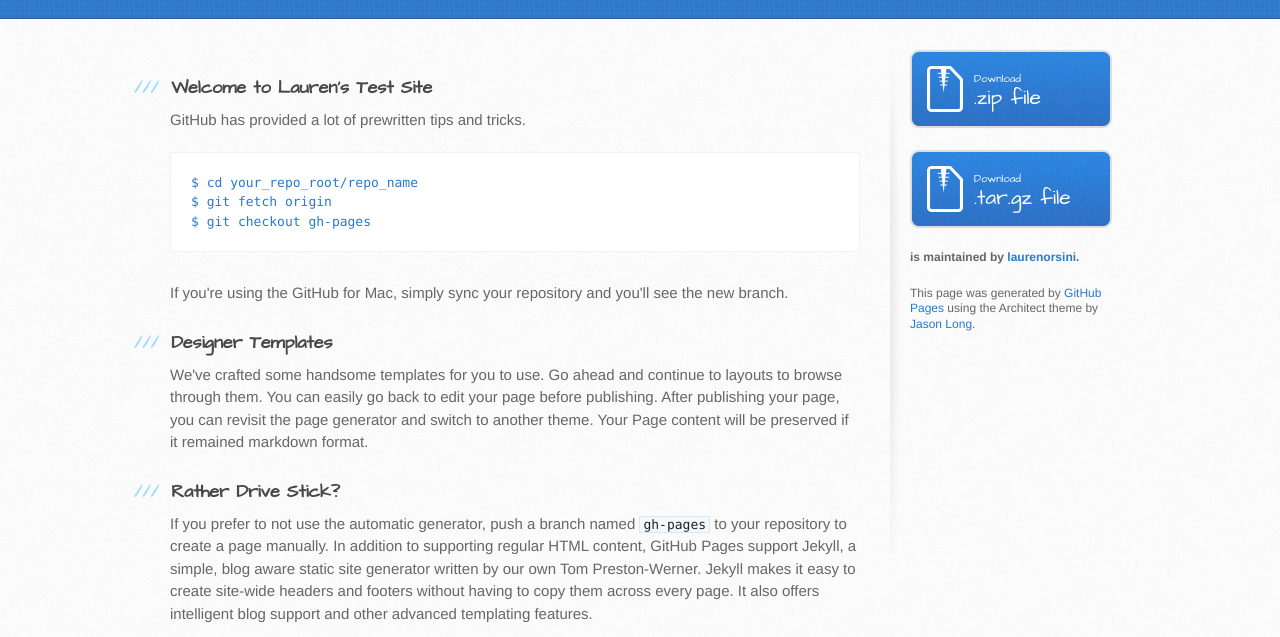
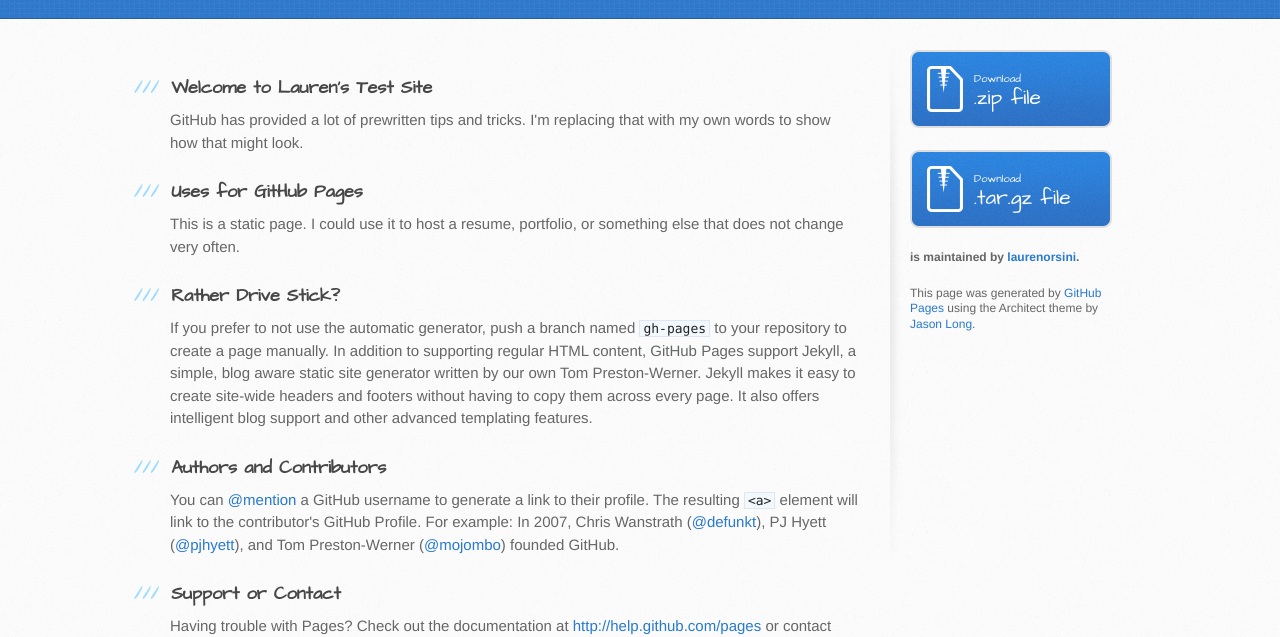
Before and after one commit to laurenorsini/pages, a plain HTML site: page index.html in a window 1280 px wide. Shown: the part 182-819 px from the top of the page. Drawn offline with Linux system fonts and the light colour scheme.

Commit message:
Update index.html

```diff
--- a/index.html
+++ b/index.html
@@ -29,21 +29,14 @@
       <div class="inner clearfix">
         <section id="main-content">
           <h3>
-<a name="welcome-to-github-pages" class="anchor" href="#welcome-to-github-pages"><span class="octicon octicon-link"></span></a>Welcome to Lauren's Test Site</h3>
+Welcome to Lauren's Test Site</h3>
 
-<p>GitHub has provided a lot of prewritten tips and tricks.
-
-<pre><code>$ cd your_repo_root/repo_name
-$ git fetch origin
-$ git checkout gh-pages
-</code></pre>
-
-<p>If you're using the GitHub for Mac, simply sync your repository and you'll see the new branch.</p>
+<p>GitHub has provided a lot of prewritten tips and tricks. I'm replacing that with my own words to show how that might look.
 
 <h3>
-<a name="designer-templates" class="anchor" href="#designer-templates"><span class="octicon octicon-link"></span></a>Designer Templates</h3>
+Uses for GitHub Pages</h3>
 
-<p>We've crafted some handsome templates for you to use. Go ahead and continue to layouts to browse through them. You can easily go back to edit your page before publishing. After publishing your page, you can revisit the page generator and switch to another theme. Your Page content will be preserved if it remained markdown format.</p>
+<p>This is a static page. I could use it to host a resume, portfolio, or something else that does not change very often.</p>
 
 <h3>
 <a name="rather-drive-stick" class="anchor" href="#rather-drive-stick"><span class="octicon octicon-link"></span></a>Rather Drive Stick?</h3>
```
